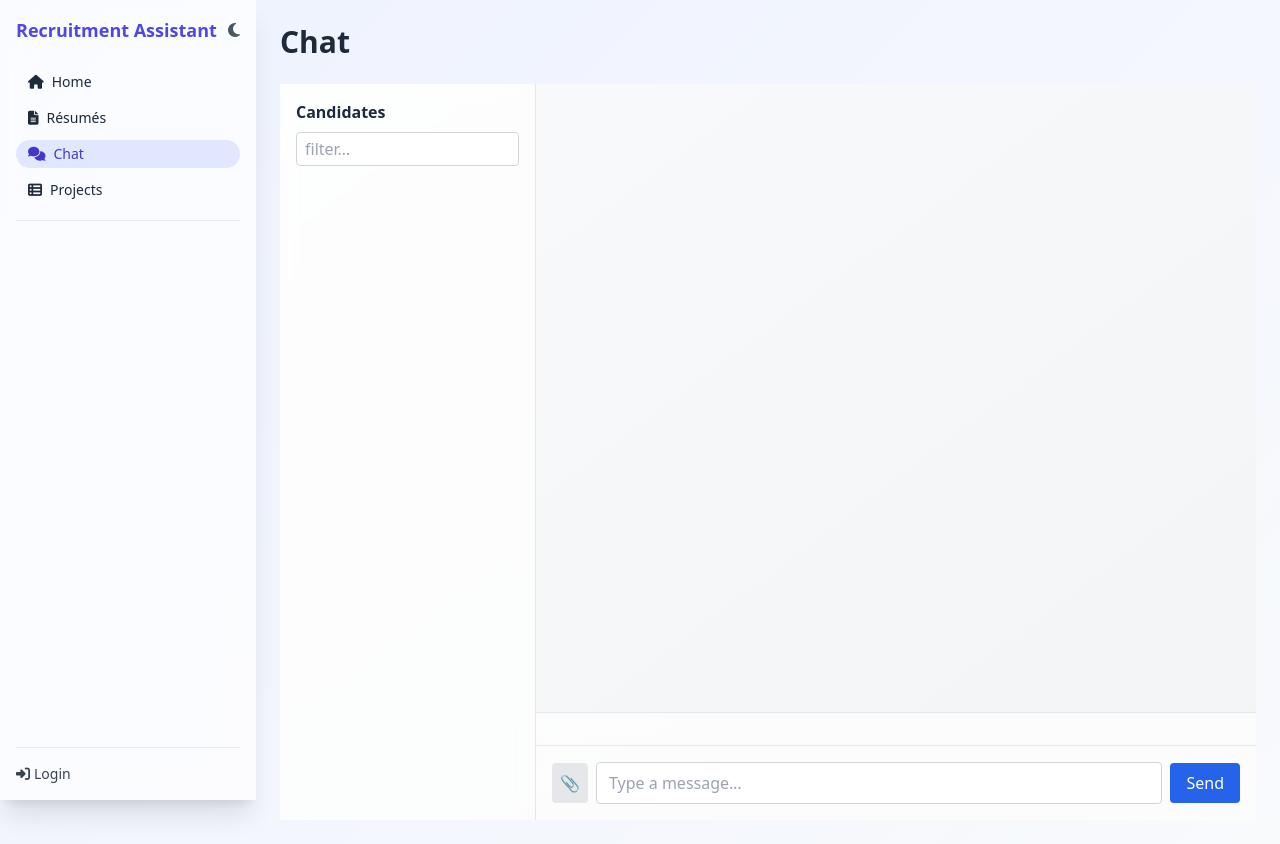
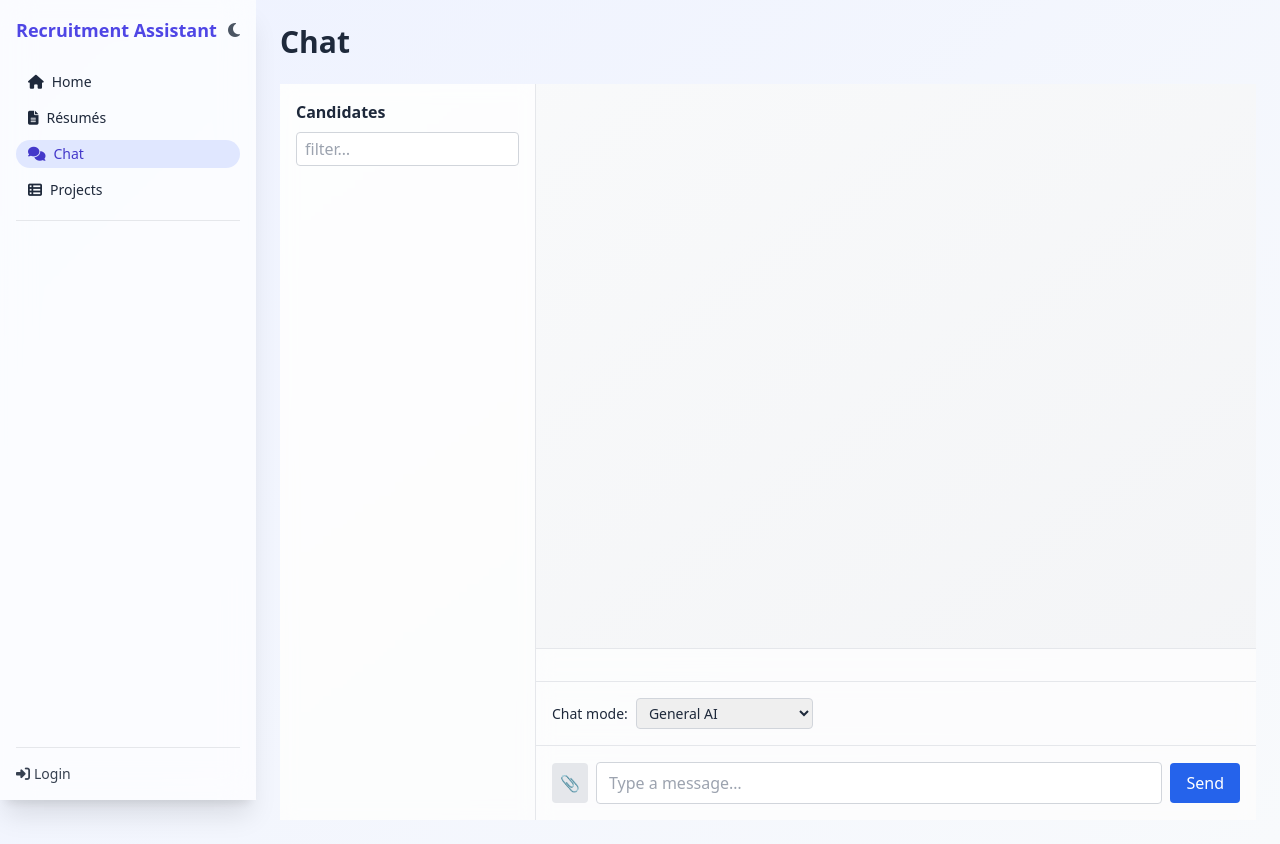
Before and after one commit to mafiaf/recruitment-assistant, a FastAPI app: template templates/chat.html in a window 1280 px wide. Run offline with FastAPI, Linux system fonts and the light colour scheme; the template is opened without the code that fills it, so the values that code supplies are empty; parts of the project's set-up code (start-up, migrations or seed data) failed here and were passed over; some libraries are stand-ins or nearby versions.

Commit message:
Enhance chat UI with mode toggle and feedback

```diff
--- a/routes/chat.py
+++ b/routes/chat.py
@@ -73,6 +73,8 @@ async def chat_interface(request: Request, user=Depends(main.require_login)):
         {"role": m.get("role"), "content": main.sanitize_markdown(m.get("content", ""))}
         for m in history if isinstance(m, dict)
     ]
+    if not safe_history:
+        safe_history.append({"role": "assistant", "content": "Hi! What do you want to do today?"})
     return await main.render(
         request,
         "chat.html",
@@ -88,6 +90,7 @@ async def chat_interface(request: Request, user=Depends(main.require_login)):
 async def chat(request: Request, chat_data: ChatRequest = Body(...), user=Depends(main.require_login)):
     user_text = chat_data.text.strip()
     selected_ids = chat_data.candidate_ids
+    mode = chat_data.mode
     session_user = await main.get_current_user(request.cookies.get(main.COOKIE_NAME))
     user_id = session_user["username"] if session_user else "anon"
     doc = await main.chat_find_one({"user_id": user_id}) or {}
@@ -121,6 +124,10 @@ async def chat(request: Request, chat_data: ChatRequest = Body(...), user=Depend
             ),
         }
     ]
+    if mode == "ats":
+        messages[0]["content"] += " Focus on ATS optimization for résumés."
+    elif mode == "role":
+        messages[0]["content"] += " Provide role-based career guidance."
     if system_blocks:
         messages.append({"role": "system", "content": "\n\n".join(system_blocks)})
     for turn in history[-6:]:
--- a/schemas.py
+++ b/schemas.py
@@ -12,3 +12,4 @@ class ResumeUpload(BaseModel):
 class ChatRequest(BaseModel):
     text: str
     candidate_ids: List[str] = []
+    mode: str = "general"
--- a/static/styles.css
+++ b/static/styles.css
@@ -164,3 +164,31 @@ body.dark a {
   border-color: #475569;
   color: #f1f5f9;
 }
+
+.typing-indicator {
+  display: flex;
+  gap: 0.25rem;
+}
+
+.typing-indicator span {
+  width: 0.5rem;
+  height: 0.5rem;
+  background: #555;
+  border-radius: 9999px;
+  animation: typing-bounce 1s infinite ease-in-out;
+}
+.typing-indicator span:nth-child(2) { animation-delay: 0.2s; }
+.typing-indicator span:nth-child(3) { animation-delay: 0.4s; }
+.dark .typing-indicator span { background: #ddd; }
+
+@keyframes typing-bounce {
+  0%, 80%, 100% { transform: translateY(0); }
+  40% { transform: translateY(-3px); }
+}
+
+.feedback {
+  cursor: pointer;
+  opacity: 0.6;
+}
+.feedback:hover { opacity: 1; }
+.dark .feedback { color: #f1f5f9; }
--- a/templates/chat.html
+++ b/templates/chat.html
@@ -38,20 +38,30 @@
       </div>
 
       {# quick prompts row #}
-      <div id="quick-prompts" class="border-t bg-white/70 backdrop-blur p-4 flex flex-wrap gap-2">
+      <div id="quick-prompts" class="border-t bg-white/70 dark:bg-slate-700/70 backdrop-blur p-4 flex flex-wrap gap-2">
         {% for pr in quick_prompts %}
 
-        <button type="button" class="quick-prompt bg-gray-200 px-2 py-1 rounded" data-text="{{ pr.text }}">
+        <button type="button" class="quick-prompt chip cursor-pointer" data-text="{{ pr.text }}">
           {{ pr.title }}
 
         </button>
         {% endfor %}
       </div>
 
+      {# chat mode toggle #}
+      <div class="border-t bg-white/70 dark:bg-slate-700/70 backdrop-blur p-4 flex items-center gap-2 text-sm">
+        <label for="chat-mode" class="font-medium">Chat mode:</label>
+        <select id="chat-mode" class="border rounded px-2 py-1">
+          <option value="general">General AI</option>
+          <option value="ats">ATS Assistant</option>
+          <option value="role">Role-based Guidance</option>
+        </select>
+      </div>
+
       {# input row #}
-      <div class="border-t bg-white/70 backdrop-blur p-4 flex items-center gap-2">
+      <div class="border-t bg-white/70 dark:bg-slate-700/70 backdrop-blur p-4 flex items-center gap-2">
       <button id="attach-btn" title="Upload project"
-              class="p-2 rounded bg-gray-200">📎</button>
+              class="p-2 rounded bg-gray-200 dark:bg-slate-600 dark:text-white">📎</button>
       <input id="project-file" type="file" accept=".pdf,.docx" class="hidden">
       <input id="chat-input" type="text"
              placeholder="Type a message…"
@@ -68,6 +78,8 @@
 {% block extra_js %}
 <script>
 const qs = s => document.querySelector(s);
+const modeSel = () => qs('#chat-mode');
+let typingDiv = null;
 
 // ── helper: currently-selected candidate IDs ────────────────
 function selected() {
@@ -83,9 +95,29 @@ function addBubble(role, html) {
     `<div class="max-w-prose ${align}">
        <div class="rounded-xl px-4 py-2 ${bg} whitespace-pre-wrap">
          <strong>${role === 'user' ? 'You' : 'Assistant'}:</strong> ${html}
+         ${role === 'assist' ? '<div class="text-xs mt-1"><span class="feedback">👍</span> <span class="feedback">👎</span></div>' : ''}
        </div>
      </div>`);
   qs('#chat-box').scrollTop = qs('#chat-box').scrollHeight;
+}
+
+function showTyping() {
+  hideTyping();
+  typingDiv = document.createElement('div');
+  typingDiv.className = 'max-w-prose';
+  typingDiv.innerHTML = `
+    <div class="rounded-xl px-4 py-2 bg-rose-100">
+      <div class="typing-indicator"><span></span><span></span><span></span></div>
+    </div>`;
+  qs('#chat-box').appendChild(typingDiv);
+  qs('#chat-box').scrollTop = qs('#chat-box').scrollHeight;
+}
+
+function hideTyping() {
+  if (typingDiv) {
+    typingDiv.remove();
+    typingDiv = null;
+  }
 }
 
 // ── send prompt template ------------------------------------
@@ -97,12 +129,14 @@ async function sendPrompt(raw) {
     finalText = raw.replace('[Insert job title]', title);
   }
   addBubble('user', finalText);
+  showTyping();
   const res = await fetch('/chat', {
     method: 'POST',
     headers: {'Content-Type': 'application/json'},
-    body: JSON.stringify({ text: finalText, candidate_ids: selected() })
+    body: JSON.stringify({ text: finalText, candidate_ids: selected(), mode: modeSel().value })
   });
   const data = await res.json();
+  hideTyping();
   addBubble('assist', data.reply);
 }
 
@@ -121,12 +155,15 @@ qs('#send-btn').onclick = async () => {
   qs('#chat-input').value = '';
   addBubble('user', txt);
 
+  showTyping();
+
   const res = await fetch('/chat', {
     method: 'POST',
     headers: {'Content-Type': 'application/json'},
-    body: JSON.stringify({ text: txt, candidate_ids: selected() })
+    body: JSON.stringify({ text: txt, candidate_ids: selected(), mode: modeSel().value })
   });
   const data = await res.json();
+  hideTyping();
   addBubble('assist', data.reply);
 };
 
@@ -139,7 +176,9 @@ qs('#project-file').onchange = async e => {
   fd.append('file', f);
   selected().forEach(id => fd.append('candidate_ids', id));
   addBubble('user', '[uploaded project]');
+  showTyping();
   const html = await (await fetch('/match_project', {method: 'POST', body: fd})).text();
+  hideTyping();
   addBubble('assist', html);
   e.target.value = '';
 };
@@ -149,6 +188,12 @@ document.querySelectorAll('#quick-prompts button').forEach(btn => {
   btn.onclick = () => sendPrompt(btn.dataset.text);
 });
 
+document.addEventListener('click', e => {
+  if(e.target.classList.contains('feedback')) {
+    e.target.style.opacity = '1';
+  }
+});
+
 // ── scroll to bottom on initial load ────────────────────────
 window.addEventListener('load', () => {
   qs('#chat-box').scrollTop = qs('#chat-box').scrollHeight;
```
